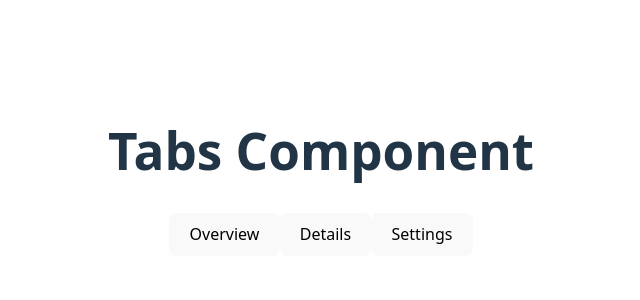
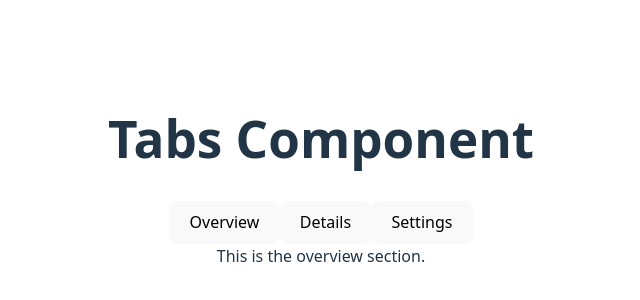
Before and after one commit to kiran-kharsel/tab-component-react, a React (Vite) app: page / in a window 1280 px wide. Shown: the part 228-528 px from the top of the page, without its empty margins (319-959 px from the left). Built offline with nearby package versions, Linux system fonts and the light colour scheme.

Commit message:
feat: show tab-content based on tab button click

```diff
--- a/src/components/tabList/TabList.jsx
+++ b/src/components/tabList/TabList.jsx
@@ -1,18 +1,36 @@
-import React from 'react'
+import React, { useState } from 'react'
 import './style.css'
 import Button from '../button'
 
 function TabList({tabs}) {
+  const [selectedIndex, setSelectedIndex] = useState(0)
+
+
+  function handleTabChange(index){
+    return ()=>{
+      setSelectedIndex(index)
+    }
+  };
+
+
   return (
     <div className='tabList'>
       <div className="tabHeader">
         {
           tabs.map((tab, index) => {
-            return <Button key={tab.id} label={tab.label}/>
+            return <Button
+            key={tab.id}
+            label={tab.label}
+            onclick={handleTabChange(index)}
+            />
           })
         }
       </div>
-      <div className="tabContent"></div>
+      <div className="tabContent">
+        {
+          tabs[selectedIndex].content
+        }
+      </div>
     </div>
   )
 }
```
